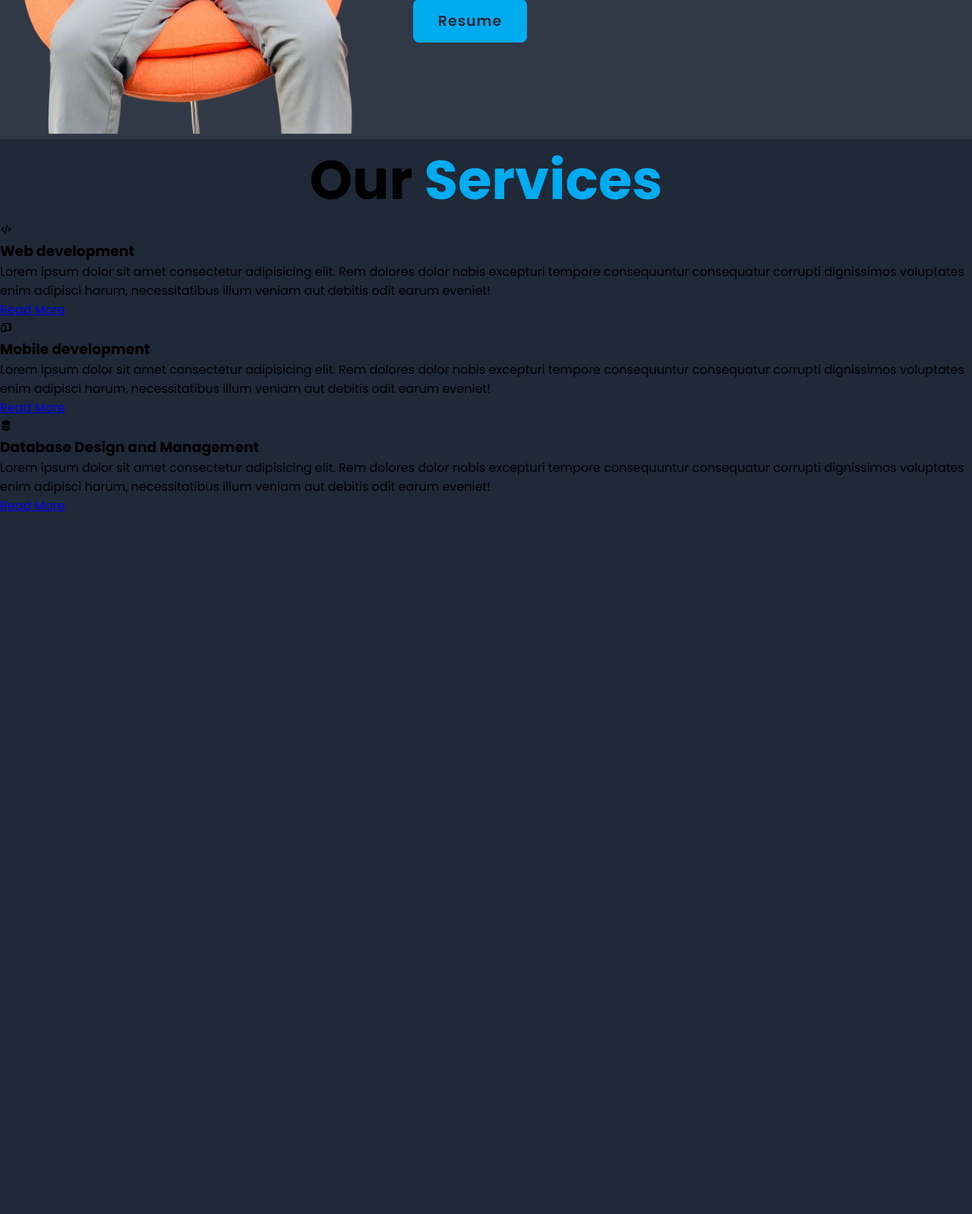
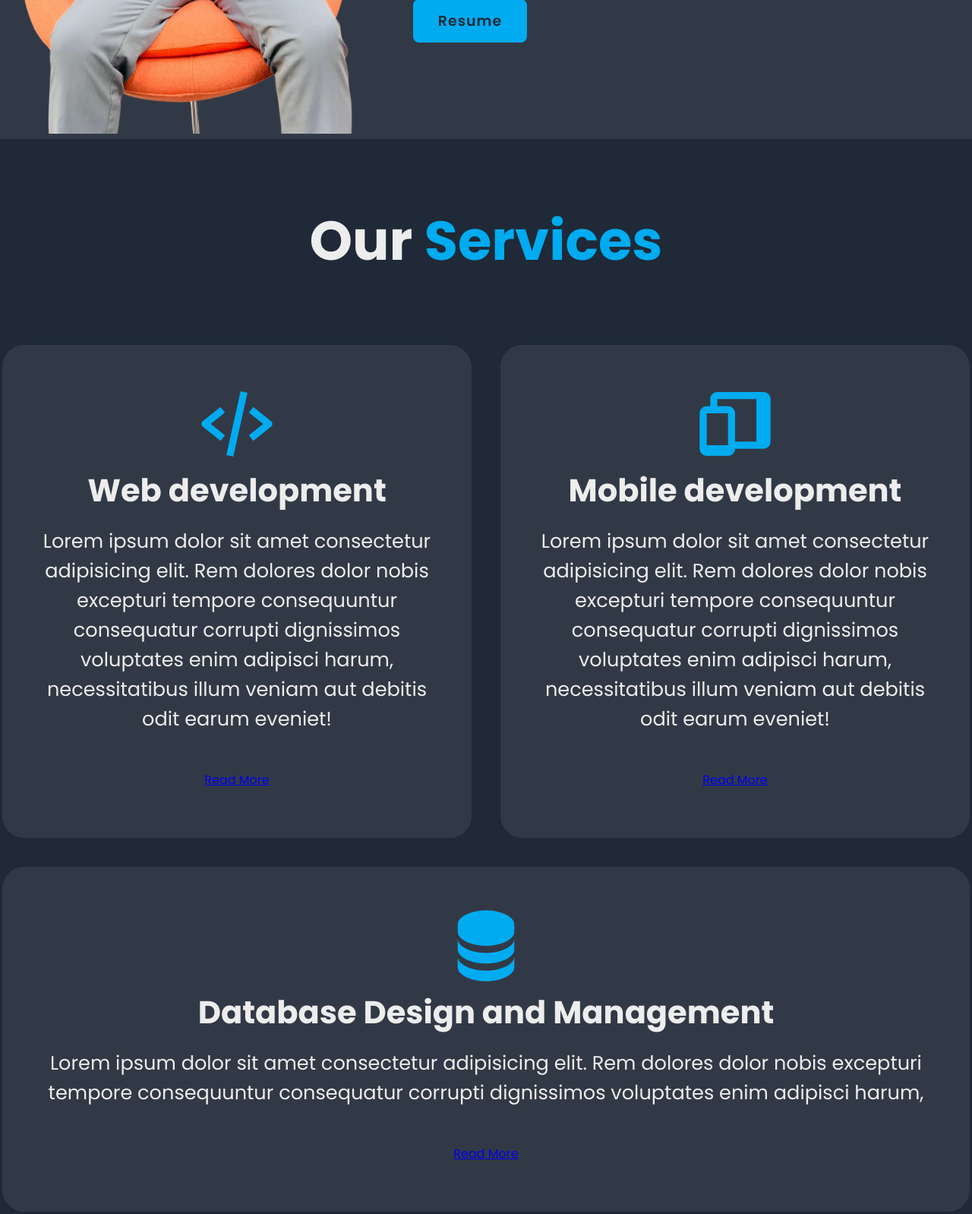
Before and after one commit to waweruedwin8/Portifolio_projects, a Django app: page / in a window 1280 px wide. Shown: the part 1307-2905 px from the top of the page at 76% size. Before the commit the page ends 1980 px from the top, so only its background shows below. Run offline with Django 5.2, Linux system fonts and the light colour scheme.

Commit message:
created and styled  services page

```diff
--- a/portfolio/myportfolio/static/myportfolio/css/style.css
+++ b/portfolio/myportfolio/static/myportfolio/css/style.css
@@ -451,3 +451,45 @@ span{
 }
 
 /* Services*/
+
+.services h2{
+       margin: 5rem;
+       color: #ededed;
+
+}
+.services-container{
+       display: flex;
+       justify-content: center;
+       align-items: center;
+       flex-wrap: wrap;
+       gap: 2rem;
+}
+.services-container .services-box{
+       flex:1 1 30rem;
+       background-color:#323946;
+       padding: 3rem 2rem 4rem;
+       border-radius: 2rem;
+       text-align: center;
+       border: .2rem solid #1F2937;
+       transition: .5s ease;
+
+}
+.services-container .services-box:hover{
+       border-color: #00abf0;
+       transform: scale(1.02);
+
+}
+.services-box i{
+       font-size: 7rem;
+       color: #00abf0;
+
+}
+.services-box h3{
+       font-size: 2.6rem;
+       color: #ededed;
+}
+.services-box p{
+       font-size: 1.6rem;
+       margin: 1rem 0 3rem;
+       color: #ededed;
+}
--- a/portfolio/myportfolio/templates/myportfolio/home.html
+++ b/portfolio/myportfolio/templates/myportfolio/home.html
@@ -79,24 +79,26 @@
        <section class="services" id="services">
               <h2 class="heading">Our <span>Services</span></h2>
               <div class="services-container">
+                     <div class="services-box">
                             <i class='bx bx-code-alt'></i>
                             <h3>Web development</h3>
                             <p>Lorem ipsum dolor sit amet consectetur adipisicing elit. Rem dolores dolor nobis excepturi tempore consequuntur consequatur corrupti dignissimos voluptates enim adipisci harum, necessitatibus illum veniam aut debitis odit earum eveniet!</p>
                             <a href="#" class="btn">Read More</a>
                      </div>
-              <div class="services-container">
+                     <div class="services-box">
                             <i class='bx bxs-devices'></i>
                             <h3>Mobile development</h3>
                             <p>Lorem ipsum dolor sit amet consectetur adipisicing elit. Rem dolores dolor nobis excepturi tempore consequuntur consequatur corrupti dignissimos voluptates enim adipisci harum, necessitatibus illum veniam aut debitis odit earum eveniet!</p>
                             <a href="#" class="btn">Read More</a>
                      </div>
-              <div class="services-container">
+                     <div class="services-box">
                             <i class='bx bxs-data' ></i>
                             <h3>Database Design and Management</h3>
-                     <p>Lorem ipsum dolor sit amet consectetur adipisicing elit. Rem dolores dolor nobis excepturi tempore consequuntur consequatur corrupti dignissimos voluptates enim adipisci harum, necessitatibus illum veniam aut debitis odit earum eveniet!</p>
+                            <p>Lorem ipsum dolor sit amet consectetur adipisicing elit. Rem dolores dolor nobis excepturi tempore consequuntur consequatur corrupti dignissimos voluptates enim adipisci harum, </p>
                             <a href="#" class="btn">Read More</a>
                      </div>
-
+              </div>
        </section>
+       <!--Portifolio section -->
 </body>
 </html>
```
Lines whose indentation alone changed are shown as unchanged.
